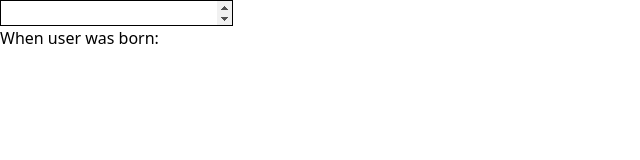
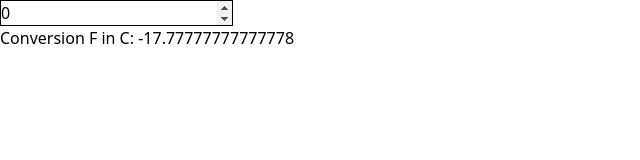
Before and after one commit to nastiko/react-theory, a React (Create React App) app: page / in a window 1280 px wide. Shown: the top 160 px of the page, without its empty margins (0-640 px from the left). Built offline with nearby package versions, Linux system fonts and the light colour scheme; the HTML template or start-up script is replaced by a standard one.

Commit message:
practise: conversion F in C

```diff
--- a/src/App.js
+++ b/src/App.js
@@ -1,18 +1,20 @@
 import React, {useState} from 'react';
 
+function conversion(num) {
+    return ((num - 32)/1.8).toString();
+}
+
 function App() {
-    const [year, setBornYear] = useState('');
+    const [fahrenheit, setFahrenheit] = useState(0);
 
     function handleChange (event) {
-        const today = new Date();
-
-        setBornYear((today.getFullYear() - event.target.value).toString());
+        return setFahrenheit(event.target.value);
     }
 
     return (
         <>
-            <input className="border-[1px] border-[#000000]" type="number" onChange={handleChange}/>
-            <p>When user was born: {year}</p>
+            <input className="border-[1px] border-[#000000]" type="number" value={fahrenheit} onChange={handleChange}/>
+            <p>Conversion F in C: {conversion(fahrenheit)}</p>
         </>
     );
 }
```
